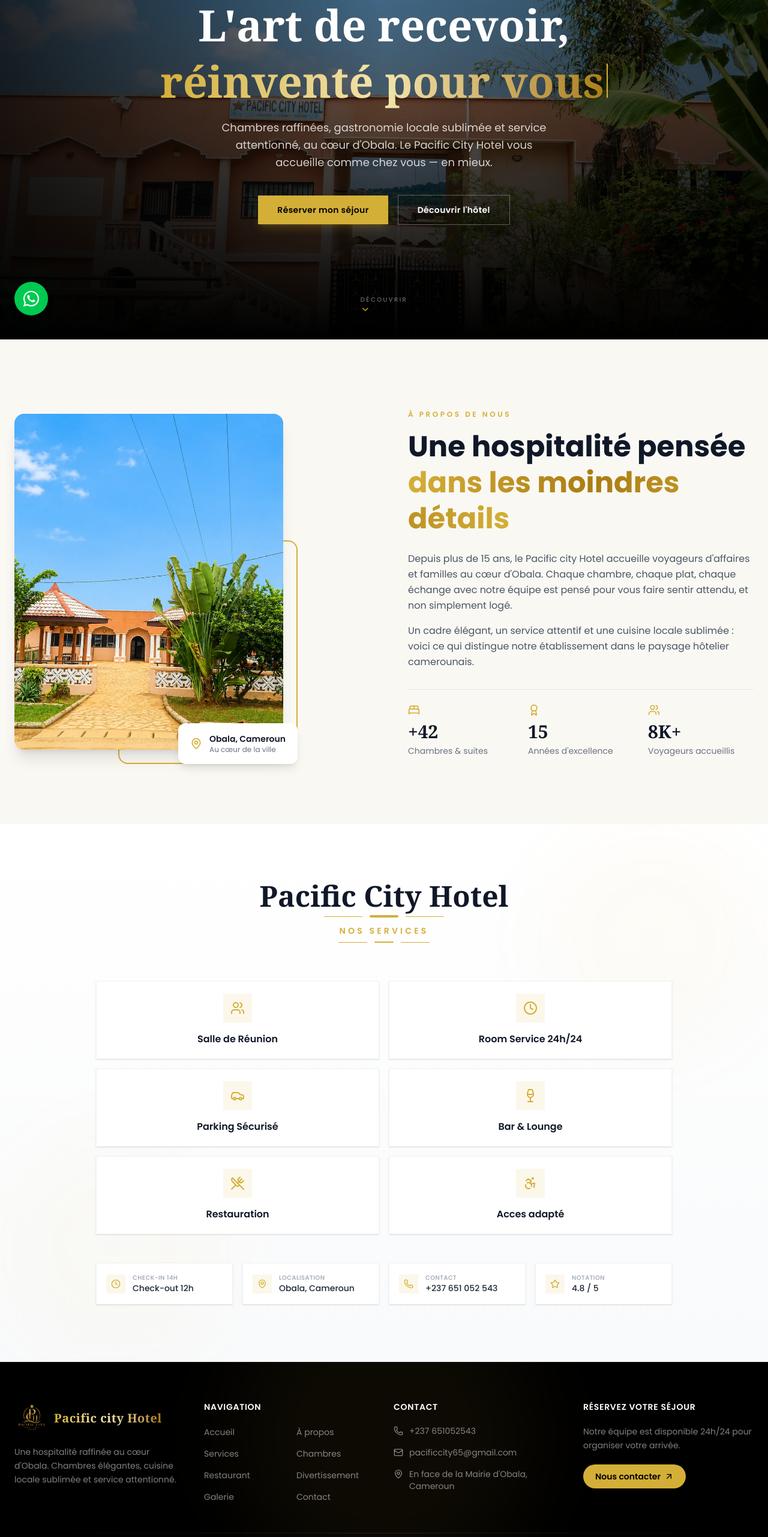
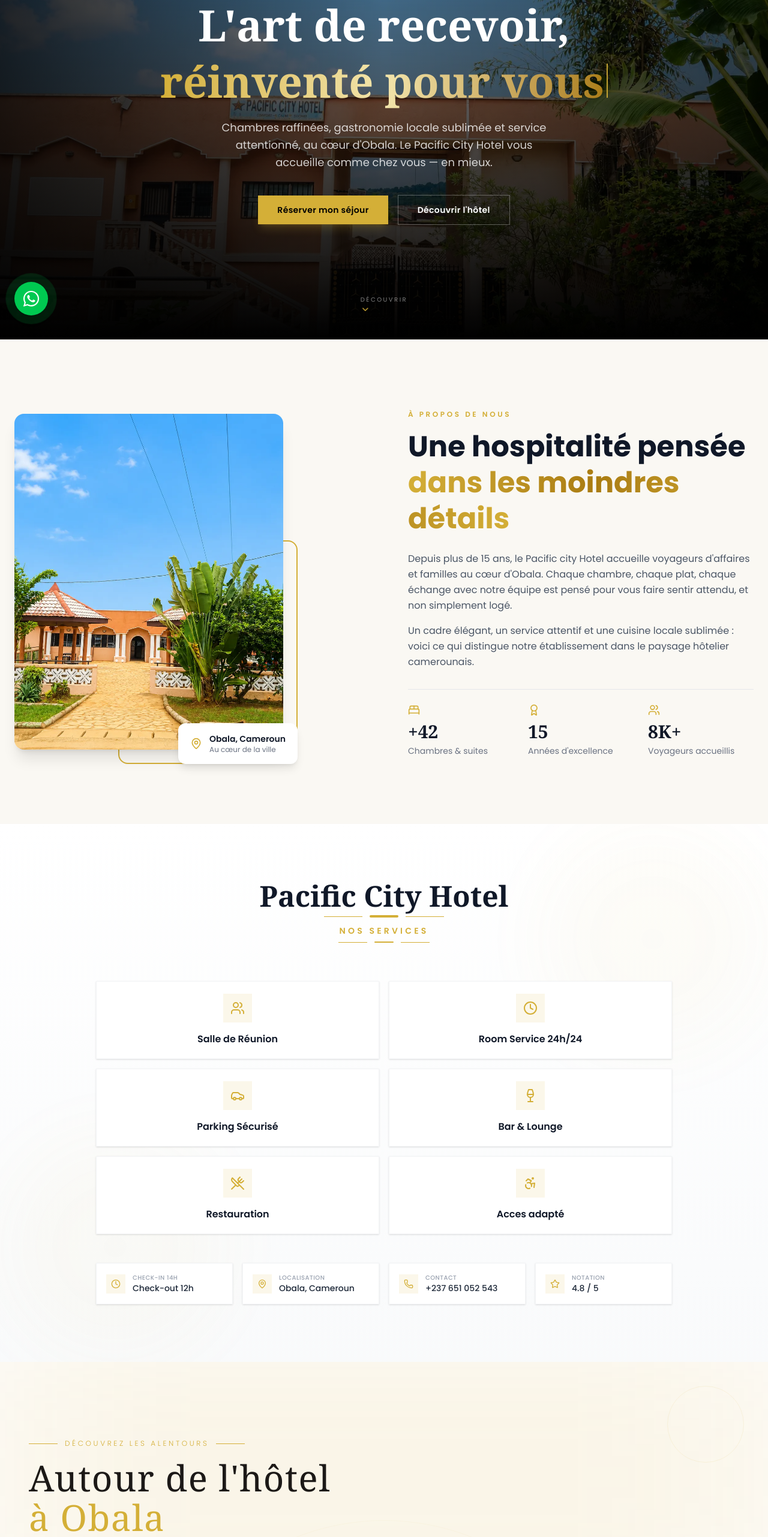
Before and after one commit to biloa2005/pacific-city-hotel, a Next.js app: page / in a window 1280 px wide. Shown: the part 234-2797 px from the top of the page at 60% size. Built offline with nearby package versions, Linux system fonts and the light colour scheme; a web font is replaced by a local one.

Commit message:
activites a effectuer a obala

```diff
--- a/app/globals.css
+++ b/app/globals.css
@@ -77,3 +77,115 @@ body {
             transform: translateY(0);
           }
         }
+      /* slide entertaiment */
+
+          /* Styles personnalisés pour Swiper - Inspiration Andou Anfa */
+          :global(.swiper-pagination-custom) {
+            display: flex;
+            gap: 8px;
+            justify-content: center;
+            position: absolute;
+            bottom: 24px;
+            left: 50%;
+            transform: translateX(-50%);
+            z-index: 20;
+          }
+
+          :global(.swiper-pagination-custom .custom-bullet) {
+            width: 8px;
+            height: 8px;
+            border-radius: 50%;
+            background: rgba(255, 255, 255, 0.3);
+            cursor: pointer;
+            transition: all 0.4s cubic-bezier(0.22, 1, 0.36, 1);
+            border: 1px solid transparent;
+          }
+
+          :global(.swiper-pagination-custom .custom-bullet.swiper-pagination-bullet-active) {
+            width: 28px;
+            border-radius: 4px;
+            background: #D4AF37;
+            border-color: #D4AF37;
+          }
+
+          :global(.swiper-pagination-custom .custom-bullet:hover) {
+            background: rgba(255, 255, 255, 0.6);
+          }
+
+          :global(.swiper-pagination-custom .custom-bullet.swiper-pagination-bullet-active:hover) {
+            background: #D4AF37;
+          }
+
+          /* Animation de fondu pour le texte */
+          :global(.swiper-slide) {
+            opacity: 0 !important;
+            transition: opacity 0.8s ease !important;
+          }
+
+          :global(.swiper-slide-active) {
+            opacity: 1 !important;
+          }
+
+          :global(.swiper-slide) .font-serif,
+          :global(.swiper-slide) p,
+          :global(.swiper-slide) .inline-flex {
+            transition: all 0.8s cubic-bezier(0.22, 1, 0.36, 1);
+          }
+
+          :global(.swiper-slide:not(.swiper-slide-active)) .font-serif,
+          :global(.swiper-slide:not(.swiper-slide-active)) p,
+          :global(.swiper-slide:not(.swiper-slide-active)) .inline-flex {
+            opacity: 0;
+            transform: translateY(20px);
+          }
+
+          :global(.swiper-slide-active) .font-serif {
+            transition-delay: 0.2s;
+          }
+
+          :global(.swiper-slide-active) p {
+            transition-delay: 0.4s;
+          }
+
+          :global(.swiper-slide-active) .inline-flex {
+            transition-delay: 0.1s;
+          }
+
+          /* Effet de progression automatique - barre en bas */
+          :global(.swiper-slide-active)::after {
+            content: '';
+            position: absolute;
+            bottom: 0;
+            left: 0;
+            width: 100%;
+            height: 3px;
+            background: linear-gradient(90deg, #D4AF37, #D4AF37);
+            animation: progressBar 4s linear forwards;
+            z-index: 15;
+          }
+
+          @keyframes progressBar {
+            from {
+              width: 0%;
+            }
+            to {
+              width: 100%;
+            }
+          }
+
+          /* Responsive */
+          @media (max-width: 640px) {
+            :global(.swiper-pagination-custom) {
+              bottom: 16px;
+              gap: 6px;
+            }
+
+            :global(.swiper-pagination-custom .custom-bullet) {
+              width: 6px;
+              height: 6px;
+            }
+
+            :global(.swiper-pagination-custom .custom-bullet.swiper-pagination-bullet-active) {
+              width: 20px;
+            }
+          }
--- a/app/page.tsx
+++ b/app/page.tsx
@@ -23,7 +23,7 @@ export default function Home() {
      {/* <Gallery/>
      <Contact/> */}
      <ServicesSection/>
-      {/* <Entertainment/>  */}
+       <Entertainment/>
      <Footer/>
 
    </div>
--- a/components/Entertainment.tsx
+++ b/components/Entertainment.tsx
@@ -2,6 +2,8 @@
 
 import { useEffect, useRef, useState } from 'react';
 import Image from 'next/image';
+import { Swiper, SwiperSlide } from 'swiper/react';
+import { Autoplay, EffectFade, Navigation, Pagination } from 'swiper/modules';
 import {
   Waves,
   Palette,
@@ -11,6 +13,12 @@ import {
   ArrowUpRight,
   LucideIcon,
 } from 'lucide-react';
+
+// Styles Swiper
+import 'swiper/css';
+import 'swiper/css/effect-fade';
+import 'swiper/css/navigation';
+import 'swiper/css/pagination';
 
 interface Activity {
   id: string;
@@ -78,7 +86,10 @@ const ACTIVITIES: Activity[] = [
 export default function Entertainment() {
   const sectionRef = useRef<HTMLElement>(null);
   const [isVisible, setIsVisible] = useState(false);
+  const [activeIndex, setActiveIndex] = useState(0);
+  const swiperRef = useRef<any>(null);
 
+  // Observer pour l'apparition de la section avec animation plus marquée
   useEffect(() => {
     const el = sectionRef.current;
     if (!el) return;
@@ -87,13 +98,12 @@ export default function Entertainment() {
       ([entry]) => {
         if (entry.isIntersecting) {
           setIsVisible(true);
-          observer.disconnect(); // On anime une seule fois
+          observer.disconnect();
         }
       },
       {
-        // AJUSTEMENT ICI : L'animation se déclenche quand 60% de la section est visible.
-        // Cela laisse le temps à l'utilisateur de "rentrer" dans la zone avant le scale.
-        threshold: 0.20
+        threshold: 0.15,
+        rootMargin: '0px 0px -50px 0px'
       }
     );
 
@@ -101,161 +111,224 @@ export default function Entertainment() {
     return () => observer.disconnect();
   }, []);
 
-  const primaryActivity = ACTIVITIES[0];
-  const secondaryActivities = ACTIVITIES.slice(1);
+  // Démarrer l'autoplay uniquement quand la section est visible
+  useEffect(() => {
+    if (isVisible && swiperRef.current) {
+      swiperRef.current.autoplay.start();
+    }
+  }, [isVisible]);
 
   return (
     <section
       ref={sectionRef}
       id="divertissement"
-      className="relative w-full bg-[#FDFBF7] text-stone-900 py-24 sm:py-32 px-6 sm:px-12 overflow-hidden selection:bg-[#D4AF37] selection:text-white"
+      className="relative w-full bg-[#FDFBF7] text-stone-900 py-16 sm:py-24 lg:py-32 px-4 sm:px-8 lg:px-12 overflow-hidden selection:bg-[#D4AF37] selection:text-white"
     >
       {/* Halo lumineux subtil de fond */}
       <div className="absolute top-0 left-1/2 -translate-x-1/2 w-full max-w-7xl h-96 bg-[#D4AF37]/10 blur-[140px] pointer-events-none" />
 
+      {/* Décoration géométrique inspirée d'Andou Anfa */}
+      <div className="absolute top-10 right-10 w-32 h-32 border border-[#D4AF37]/10 rounded-full hidden lg:block" />
+      <div className="absolute bottom-10 left-10 w-24 h-24 border border-[#D4AF37]/10 rounded-full hidden lg:block" />
+      <div className="absolute top-1/2 left-1/2 -translate-x-1/2 -translate-y-1/2 w-[800px] h-[800px] border border-[#D4AF37]/5 rounded-full pointer-events-none" />
+
       <div className="max-w-7xl mx-auto relative z-10">
 
-        {/* EN-TÊTE DE SECTION */}
-        <div className="max-w-3xl mb-16 sm:mb-20">
+        {/* EN-TÊTE DE SECTION AVEC EFFET D'APPARITION RENFORCÉ */}
+        <div className="max-w-3xl mb-12 sm:mb-16 lg:mb-20">
           <div
             className={`flex items-center gap-3 mb-4 transition-all duration-1000 ease-out ${
-              isVisible ? 'opacity-100 translate-y-0' : 'opacity-0 translate-y-6'
+              isVisible ? 'opacity-100 translate-x-0' : 'opacity-0 -translate-x-8'
             }`}
           >
-            <span className="h-[1px] w-8 bg-[#D4AF37]" />
-            <span className="text-[#D4AF37] text-xs uppercase tracking-[0.3em] font-semibold">
-              Expériences & Découvertes
+            <span className="h-[1px] w-12 bg-[#D4AF37] transition-all duration-1000 delay-300" />
+            <span className="text-[#D4AF37] text-[10px] sm:text-xs uppercase tracking-[0.3em] font-light">
+              Découvrez les alentours
             </span>
+            <span className="h-[1px] w-12 bg-[#D4AF37] hidden sm:block transition-all duration-1000 delay-300" />
           </div>
 
           <h2
-            className={`font-serif text-3xl sm:text-5xl lg:text-6xl font-light tracking-wide text-stone-900 leading-[1.15] mb-6 transition-all duration-1000 delay-100 ease-out ${
+            className={`font-serif text-3xl sm:text-4xl lg:text-5xl xl:text-6xl font-light tracking-wide text-stone-900 leading-[1.1] mb-5 transition-all duration-1000 delay-200 ease-out ${
+              isVisible ? 'opacity-100 translate-y-0' : 'opacity-0 translate-y-12'
+            }`}
+          >
+            Autour de l'hôtel
+            <br />
+            <span className=" font-light text-[#D4AF37]">à Obala</span>
+          </h2>
+
+          <p
+            className={`text-stone-500 text-sm sm:text-base lg:text-lg font-light leading-relaxed max-w-xl transition-all duration-1000 delay-400 ease-out ${
               isVisible ? 'opacity-100 translate-y-0' : 'opacity-0 translate-y-8'
             }`}
           >
-            Autour de l’hôtel <br />
-            <span className="italic font-normal text-[#D4AF37]">à Obala</span>
-          </h2>
-
-          <p
-            className={`text-stone-600 text-base sm:text-lg font-light leading-relaxed max-w-2xl transition-all duration-1000 delay-200 ease-out ${
-              isVisible ? 'opacity-100 translate-y-0' : 'opacity-0 translate-y-8'
-            }`}
-          >
-            Entre nature luxuriante, savoir-faire ancestral et moments d’évasion, découvrez les joyaux de notre région sélectionnés pour sublimer votre séjour.
+            Entre nature luxuriante, savoir-faire ancestral et moments d'évasion,
+            découvrez les joyaux de notre région sélectionnés pour sublimer votre séjour.
           </p>
         </div>
 
-        {/* GRILLE DES ACTIVITÉS AVEC ANIMATION RALENTIE (SCALE) */}
-        <div className="grid grid-cols-1 lg:grid-cols-12 gap-6 sm:gap-8">
-
-          {/* CARTE HERO / PRINCIPALE */}
+        {/* SLIDER SWIPER AVEC EFFET D'APPARITION */}
         <div
-            className={`lg:col-span-7 group relative h-[480px] sm:h-[600px] rounded-lg overflow-hidden border border-stone-200/80 bg-white shadow-sm hover:shadow-xl transition-all duration-[1500ms] ease-[cubic-bezier(0.22,1,0.36,1)] ${
-              // Animation de scale 'petite -> grande' avec opacité
+          className={`relative transition-all duration-[1500ms] ease-[cubic-bezier(0.22,1,0.36,1)] ${
             isVisible ? 'opacity-100 scale-100' : 'opacity-0 scale-90'
           }`}
-            style={{
-              // Délai initial généreux pour l'en-tête, augmenté à 600ms
-              transitionDelay: isVisible ? '600ms' : '0ms'
+          style={{ transitionDelay: isVisible ? '600ms' : '0ms' }}
+        >
+          <Swiper
+            onSwiper={(swiper) => {
+              swiperRef.current = swiper;
+              // Démarrer l'autoplay seulement si la section est déjà visible
+              if (isVisible) {
+                swiper.autoplay.start();
+              }
             }}
+            modules={[Autoplay, EffectFade, Navigation, Pagination]}
+            effect="fade"
+            fadeEffect={{ crossFade: true }}
+            autoplay={{
+              delay: 4000,
+              disableOnInteraction: false,
+              pauseOnMouseEnter: true,
+              waitForTransition: true,
+            }}
+            navigation={{
+              nextEl: '.swiper-button-next-custom',
+              prevEl: '.swiper-button-prev-custom',
+            }}
+            pagination={{
+              el: '.swiper-pagination-custom',
+              clickable: true,
+              renderBullet: (index, className) => {
+                return `<span class="${className} custom-bullet"></span>`;
+              },
+            }}
+            onSlideChange={(swiper) => setActiveIndex(swiper.activeIndex)}
+            className="rounded-2xl overflow-hidden shadow-2xl"
+            loop={false}
           >
-            <Image
-              src={primaryActivity.image}
-              alt={primaryActivity.name}
-              fill
-              sizes="(max-width: 1024px) 100vw, 60vw"
-              className="object-cover transition-transform duration-1000 ease-out group-hover:scale-105"
-              priority
-            />
-
-            <div className="absolute inset-0 bg-gradient-to-t from-stone-950/85 via-stone-950/30 to-transparent transition-opacity duration-500 group-hover:opacity-90" />
-
-            <div className="relative h-full flex flex-col justify-between p-8 sm:p-10 z-10">
-              <div className="flex justify-between items-start">
-                <span className="inline-flex items-center gap-2 px-3.5 py-1.5 rounded-full bg-white/80 backdrop-blur-md border border-white/40 text-xs text-stone-800 tracking-wider font-medium shadow-sm">
-                  <primaryActivity.icon className="w-3.5 h-3.5 text-[#D4AF37]" />
-                  {primaryActivity.tag}
-                </span>
-
-                <div className="w-10 h-10 rounded-full bg-white/80 backdrop-blur-md border border-white/40 flex items-center justify-center text-stone-900 opacity-0 group-hover:opacity-100 translate-y-2 group-hover:translate-y-0 transition-all duration-500 shadow-sm">
-                  <ArrowUpRight className="w-5 h-5 text-[#D4AF37]" />
-                </div>
-              </div>
-
-              <div className="translate-y-2 group-hover:translate-y-0 transition-transform duration-500">
-                <h3 className="font-serif text-2xl sm:text-4xl text-white mb-3 font-normal tracking-wide">
-                  {primaryActivity.name}
-                </h3>
-
-                <p className="text-stone-200 text-sm sm:text-base line-clamp-3 leading-relaxed max-w-xl font-light mb-6">
-                  {primaryActivity.description}
-                </p>
-
-                {primaryActivity.distance && (
-                  <div className="inline-flex items-center gap-2 text-xs text-[#E6C687] uppercase tracking-widest pt-4 border-t border-white/20 w-full font-medium">
-                    <MapPin className="w-3.5 h-3.5" />
-                    {primaryActivity.distance}
-                  </div>
-                )}
-              </div>
-            </div>
-          </div>
-
-          {/* GRILLE SECONDAIRE */}
-          <div className="lg:col-span-5 grid grid-cols-1 sm:grid-cols-2 lg:grid-cols-1 gap-6 sm:gap-8">
-            {secondaryActivities.map((activity, index) => {
+            {ACTIVITIES.map((activity) => {
               const Icon = activity.icon;
 
               return (
-                <div
-                  key={activity.id}
-                  className={`group relative h-[280px] sm:h-[284px] rounded-lg overflow-hidden border border-stone-200/80 bg-white shadow-sm hover:shadow-xl transition-all duration-[1500ms] ease-[cubic-bezier(0.22,1,0.36,1)] ${
-                    isVisible ? 'opacity-100 scale-100' : 'opacity-0 scale-90'
-                  }`}
-                  style={{
-                    // Délais progressifs augmentés pour que l'utilisateur voie la cascade
-                    // Base 800ms + 250ms par carte supplémentaire
-                    transitionDelay: isVisible ? `${800 + index * 250}ms` : '0ms',
-                  }}
-                >
+                <SwiperSlide key={activity.id}>
+                  <div className="relative h-[400px] sm:h-[500px] lg:h-[600px] xl:h-[650px]">
+                    {/* Image de fond */}
                     <Image
                       src={activity.image}
                       alt={activity.name}
                       fill
-                    sizes="(max-width: 1024px) 100vw, 40vw"
-                    className="object-cover transition-transform duration-1000 ease-out group-hover:scale-105"
+                      sizes="100vw"
+                      className="object-cover"
+                      priority
                     />
 
-                  <div className="absolute inset-0 bg-gradient-to-t from-stone-950/85 via-stone-950/40 to-transparent transition-opacity duration-500 group-hover:opacity-90" />
+                    {/* Overlay gradient - plus subtil */}
+                    <div className="absolute inset-0 bg-gradient-to-t from-stone-950/80 via-stone-950/20 to-transparent" />
 
-                  <div className="relative h-full flex flex-col justify-between p-6 z-10">
-                    <div className="flex justify-between items-start">
-                      <span className="inline-flex items-center gap-2 px-3 py-1 rounded-full bg-white/80 backdrop-blur-md border border-white/40 text-[11px] text-stone-800 tracking-wider font-medium shadow-sm">
-                        <Icon className="w-3 h-3 text-[#D4AF37]" />
+                    {/* Overlay latéral pour un effet plus sophistiqué */}
+                    <div className="absolute inset-0 bg-gradient-to-r from-stone-950/10 to-transparent" />
+
+                    {/* Contenu du slide - aligné à gauche */}
+                    <div className="absolute inset-0 flex items-end lg:items-center z-10 ">
+                      <div className="w-full px-6 sm:px-10 lg:px-16 xl:px-20 pb-10 sm:pb-16 lg:pb-20 hidden lg:block ">
+                        <div className="max-w-2xl">
+                          {/* Tag avec animation d'entrée  */}
+                          <div className="inline-flex items-center gap-2 px-4 py-2 rounded-full bg-white/10 backdrop-blur-md border border-white/20 text-white/90 text-[10px] sm:text-xs uppercase tracking-[0.2em] font-light mb-4 sm:mb-6">
+                            <Icon className="w-3.5 h-3.5 text-[#D4AF37]" />
                             {activity.tag}
-                      </span>
-
-                      <ArrowUpRight className="w-4 h-4 text-[#E6C687] opacity-60 group-hover:opacity-100 group-hover:translate-x-0.5 group-hover:-translate-y-0.5 transition-all duration-300" />
                           </div>
 
-                    <div>
-                      <h3 className="font-serif text-xl text-white mb-2 font-normal tracking-wide group-hover:text-[#E6C687] transition-colors duration-300">
+                          {/* Titre */}
+                          <h3 className="font-serif text-3xl sm:text-4xl lg:text-5xl xl:text-6xl text-white font-light tracking-wide leading-[1.1] mb-3 sm:mb-5">
                             {activity.name}
                           </h3>
 
-                      <p className="text-stone-300 text-xs sm:text-sm line-clamp-2 leading-relaxed font-light">
+                          {/* Description */}
+                          <p className="text-white/80 text-sm sm:text-base lg:text-lg font-light leading-relaxed max-w-xl mb-5 sm:mb-7 line-clamp-2 sm:line-clamp-3">
                             {activity.description}
                           </p>
+
+                          {/* Distance et lien */}
+                          <div className="flex flex-wrap items-center gap-4">
+                            {activity.distance && (
+                              <div className="inline-flex items-center gap-2 text-white/60 text-[10px] sm:text-xs uppercase tracking-widest font-light">
+                                <MapPin className="w-3.5 h-3.5" />
+                                {activity.distance}
+                              </div>
+                            )}
+
+
                           </div>
                         </div>
                       </div>
+                    </div>
+                  </div>
+                </SwiperSlide>
+              );
+            })}
+          </Swiper>
+
+          {/* Navigation personnalisée - Style épuré Andou Anfa */}
+          <button
+            className="swiper-button-prev-custom absolute left-3 sm:left-6 top-1/2 -translate-y-1/2 z-20 w-10 h-10 sm:w-12 sm:h-12 rounded-full bg-white/10 backdrop-blur-md border border-white/20 flex items-center justify-center text-white transition-all duration-300 hover:bg-white/30 hover:scale-110 group"
+            aria-label="Précédent"
+          >
+            <svg className="w-5 h-5 sm:w-6 sm:h-6" fill="none" stroke="currentColor" viewBox="0 0 24 24">
+              <path strokeLinecap="round" strokeLinejoin="round" strokeWidth={1.5} d="M15 19l-7-7 7-7" />
+            </svg>
+          </button>
+
+          <button
+            className="swiper-button-next-custom absolute right-3 sm:right-6 top-1/2 -translate-y-1/2 z-20 w-10 h-10 sm:w-12 sm:h-12 rounded-full bg-white/10 backdrop-blur-md border border-white/20 flex items-center justify-center text-white transition-all duration-300 hover:bg-white/30 hover:scale-110 group"
+            aria-label="Suivant"
+          >
+            <svg className="w-5 h-5 sm:w-6 sm:h-6" fill="none" stroke="currentColor" viewBox="0 0 24 24">
+              <path strokeLinecap="round" strokeLinejoin="round" strokeWidth={1.5} d="M9 5l7 7-7 7" />
+            </svg>
+          </button>
+
+          {/* Pagination personnalisée - Style Andou Anfa */}
+          <div className="swiper-pagination-custom absolute bottom-6 sm:bottom-8 left-1/2 -translate-x-1/2 z-20 flex gap-2" />
+
+          {/* Compteur de slides - Épuré */}
+          <div className="absolute top-6 right-6 z-20 px-3 py-1.5 rounded-full bg-black/30 backdrop-blur-md border border-white/10 text-white/60 text-[10px] sm:text-xs font-light tracking-widest">
+            {String(activeIndex + 1).padStart(2, '0')} / {String(ACTIVITIES.length).padStart(2, '0')}
+          </div>
+        </div>
+
+        {/* Mini-indicateurs en bas - Style minimaliste */}
+        <div className="mt-8 sm:mt-10 flex justify-center gap-3">
+          {ACTIVITIES.map((activity, index) => {
+            const isActive = index === activeIndex;
+            const Icon = activity.icon;
+
+            return (
+              <button
+                key={activity.id}
+                onClick={() => {
+                  if (swiperRef.current) {
+                    swiperRef.current.slideTo(index);
+                  }
+                }}
+                className={`group flex items-center gap-2 px-3 py-1.5 rounded-full border transition-all duration-300 ${
+                  isActive
+                    ? 'border-[#D4AF37] bg-[#D4AF37]/10 text-[#D4AF37]'
+                    : 'border-stone-200/60 bg-white/50 text-stone-400 hover:border-stone-300 hover:bg-white'
+                }`}
+              >
+                <Icon className={`w-3 h-3 transition-colors duration-300 ${
+                  isActive ? 'text-[#D4AF37]' : 'text-stone-400 group-hover:text-stone-600'
+                }`} />
+                <span className="text-[10px] sm:text-xs font-light tracking-wider hidden sm:inline">
+                  {activity.name.length > 15 ? activity.name.slice(0, 15) + '...' : activity.name}
+                </span>
+              </button>
             );
           })}
         </div>
 
             </div>
-      </div>
     </section>
   );
 }
```
Also changed, not shown: components/Room/RoomAmenities.tsx (+8 -7 lines). Lines whose indentation alone changed are shown as unchanged.
